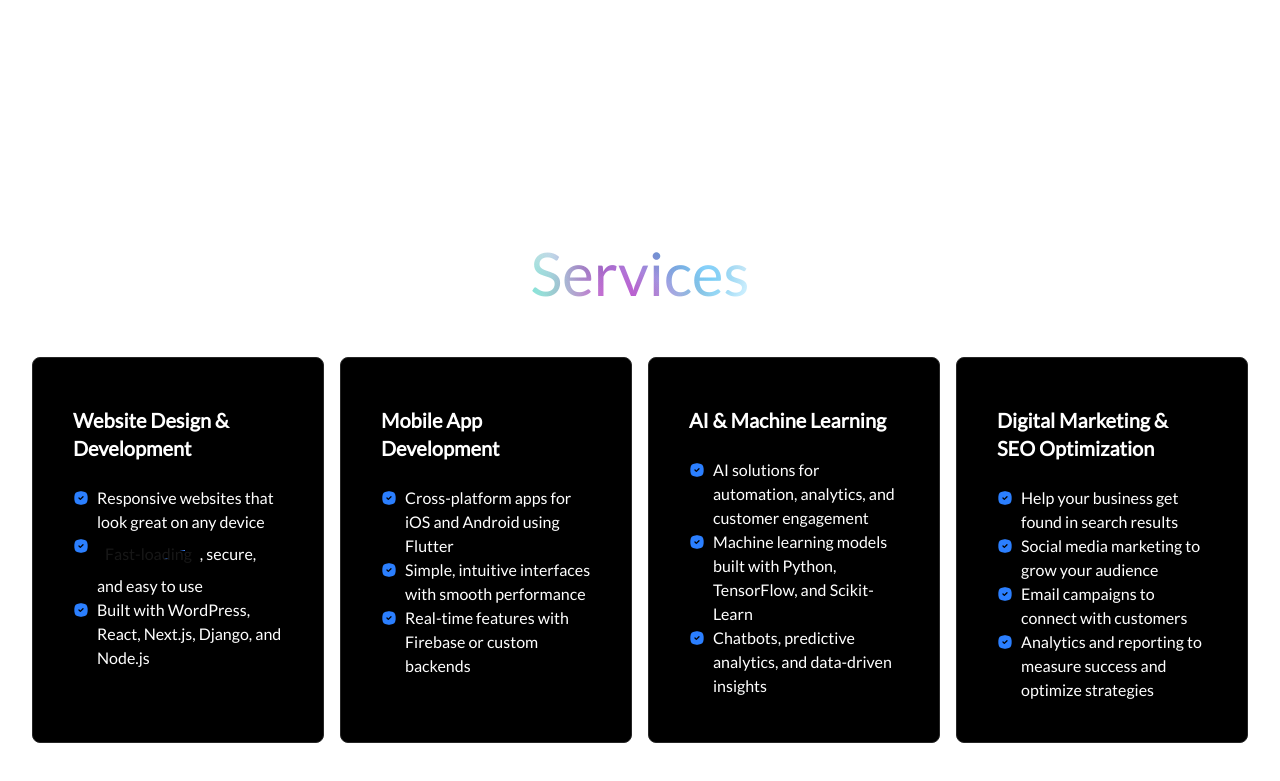
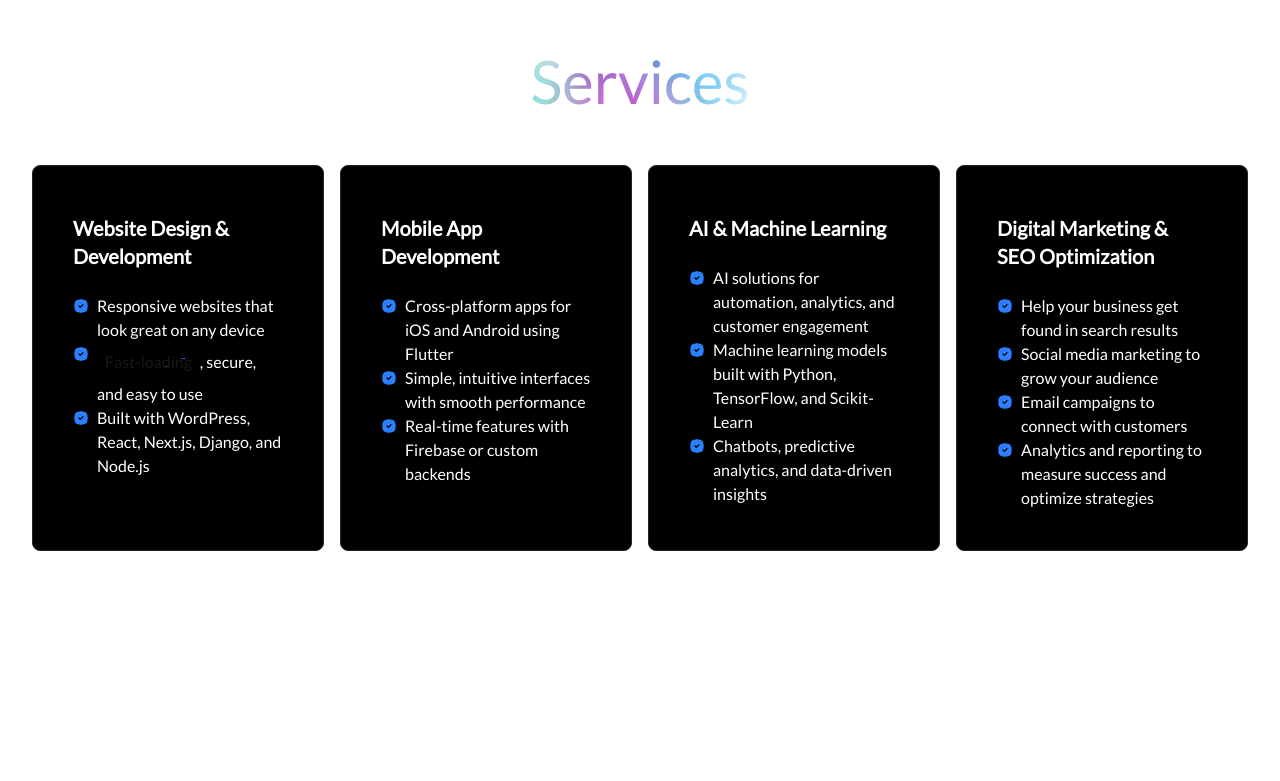
Before and after one commit to avizitRX/avizitrx_website, a Next.js app: page / in a window 1280 px wide. Shown: the part 1903-2684 px from the top of the page. After the commit the page ends 2590 px from the top, so only its background shows below. Built offline with nearby package versions, Linux system fonts and the light colour scheme.

Commit message:
ui: misc fix

```diff
--- a/app/globals.css
+++ b/app/globals.css
@@ -95,6 +95,11 @@
   --sidebar-accent-foreground: oklch(0.208 0.042 265.755);
   --sidebar-border: oklch(0.929 0.013 255.508);
   --sidebar-ring: oklch(0.704 0.04 256.788);
+  --color-1: 0 100% 63%;
+  --color-2: 270 100% 63%;
+  --color-3: 210 100% 63%;
+  --color-4: 195 100% 63%;
+  --color-5: 90 100% 63%;
 }
 
 .dark {
--- a/components/AboutSection.tsx
+++ b/components/AboutSection.tsx
@@ -15,7 +15,7 @@ const AboutSection = () => {
         &nbsp;&nbsp;&nbsp;&nbsp;&nbsp;&nbsp;
       </VelocityScroll>
 
-      <section id="about" className="container pt-20 md:pt-48 pb-20 md:pb-48">
+      <section id="about" className="container pt-20 md:pt-48 pb-20 md:pb-24">
         {/* Heading */}
         <h1 className="text-center mb-10">
           <BlurFade delay={0.25} inView>
--- a/components/ServicesSection.tsx
+++ b/components/ServicesSection.tsx
@@ -6,7 +6,7 @@ import { Cover } from "./ui/cover";
 
 const ServicesSection = () => {
   return (
-    <section id="services" className="container pt-48 pb-48">
+    <section id="services" className="container pt-24 pb-24">
       {/* Heading */}
       <h1 className="text-center mb-10">
         <BlurFade delay={0.25} inView>
@@ -19,9 +19,9 @@ const ServicesSection = () => {
         <div className="mt-10 mb-10 grid gap-4 md:grid-cols-2 xl:grid-cols-4">
           <div className="basis-1/4 h-full">
             <CardSpotlight className="h-full flex flex-col p-10">
-              <p className="text-xl font-bold relative z-20 mt-2 text-white">
+              <h2 className="text-xl font-bold relative z-20 mt-2 text-white">
                 Website Design & Development
-              </p>
+              </h2>
               <div className="text-neutral-200 mt-4 relative z-20 flex-grow">
                 <ul className="list-none mt-2">
                   <Step title="Responsive websites that look great on any device" />
@@ -39,9 +39,9 @@ const ServicesSection = () => {
 
           <div className="basis-1/4 h-full">
             <CardSpotlight className="h-full flex flex-col p-10">
-              <p className="text-xl font-bold relative z-20 mt-2 text-white">
+              <h2 className="text-xl font-bold relative z-20 mt-2 text-white">
                 Mobile App Development
-              </p>
+              </h2>
               <div className="text-neutral-200 mt-4 relative z-20 flex-grow">
                 <ul className="list-none mt-2">
                   <Step title="Cross-platform apps for iOS and Android using Flutter" />
@@ -54,9 +54,9 @@ const ServicesSection = () => {
 
           <div className="basis-1/4 h-full">
             <CardSpotlight className="h-full flex flex-col p-10">
-              <p className="text-xl font-bold relative z-20 mt-2 text-white">
+              <h2 className="text-xl font-bold relative z-20 mt-2 text-white">
                 AI & Machine Learning
-              </p>
+              </h2>
               <div className="text-neutral-200 mt-4 relative z-20 flex-grow">
                 <ul className="list-none mt-2">
                   <Step title="AI solutions for automation, analytics, and customer engagement" />
@@ -69,9 +69,9 @@ const ServicesSection = () => {
 
           <div className="basis-1/4 h-full">
             <CardSpotlight className="h-full flex flex-col p-10">
-              <p className="text-xl font-bold relative z-20 mt-2 text-white">
+              <h2 className="text-xl font-bold relative z-20 mt-2 text-white">
                 Digital Marketing & SEO Optimization
-              </p>
+              </h2>
               <div className="text-neutral-200 mt-4 relative z-20 flex-grow">
                 <ul className="list-none mt-2">
                   <Step title="Help your business get found in search results" />
```
